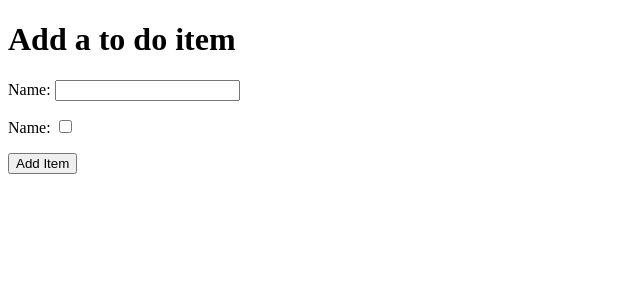
After one commit to lilychuang78/hello-django, a Django app: page /add in a window 1280 px wide. The commit adds this page. Shown: the top 300 px of the page, without its empty margins (0-640 px from the left). Run offline with Django 3.2, Linux system fonts and the light colour scheme.

Commit message:
add add item page

```diff
--- a/django_todo/urls.py
+++ b/django_todo/urls.py
@@ -15,9 +15,10 @@ Including another URLconf
 """
 from django.contrib import admin
 from django.urls import path
-from todo.views import get_todo_list
+from todo.views import get_todo_list, add_item
 
 urlpatterns = [
     path('admin/', admin.site.urls),
-    path('', get_todo_list, name='get_todo_list')
+    path('', get_todo_list, name='get_todo_list'),
+    path('add', add_item, name='add'),
 ]
--- /dev/null
+++ b/todo/templates/todo/add_item.html
@@ -0,0 +1,30 @@
+<!DOCTYPE html>
+<html lang="en">
+<head>
+    <meta charset="UTF-8">
+    <meta name="viewport" content="width=device-width, initial-scale=1.0">
+    <title>Document</title>
+</head>
+<body>
+    <h1>Add a to do item</h1>
+    <form method="POST" action="add">
+        <div>
+            <p>
+                <label for="id_name">Name: </label>
+                <input type="text" id="id_name" name="item_name" />
+            </p>
+        </div>
+        <div>
+            <p>
+                <label for="id_done">Name: </label>
+                <input type="checkbox" id="id_done" name="done" />
+            </p>
+        </div>
+        <div>
+            <p>
+                <button type="submit">Add Item</button>
+            </p>
+        </div>
+    </form>
+</body>
+</html>
--- a/todo/templates/todo/todo_list.html
+++ b/todo/templates/todo/todo_list.html
@@ -20,6 +20,7 @@
     <tr><td>You have nothing to do</td></tr>
     {% endfor %}
 </table>
+<a href="/add">Add an Item</a>
 
 </body>
 </html>
--- a/todo/views.py
+++ b/todo/views.py
@@ -10,3 +10,7 @@ def get_todo_list(request):
         'items': items
     }
     return render(request, "todo/todo_list.html", context)
+
+
+def add_item(request):
+    return render(request, "todo/add_item.html")
```
